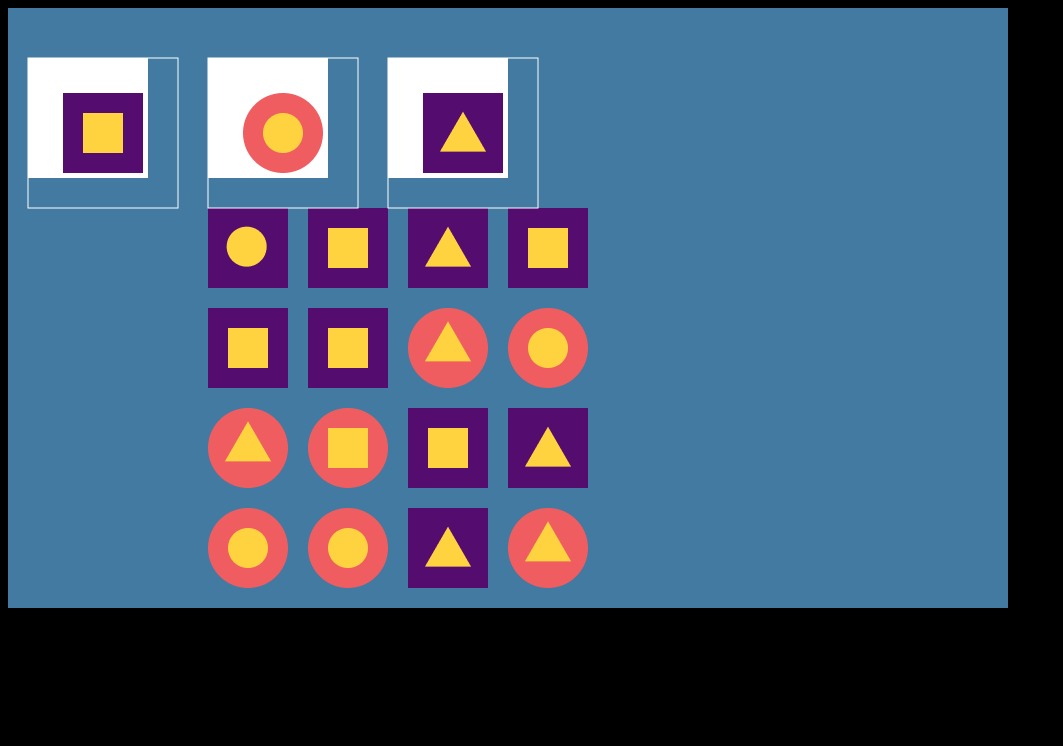
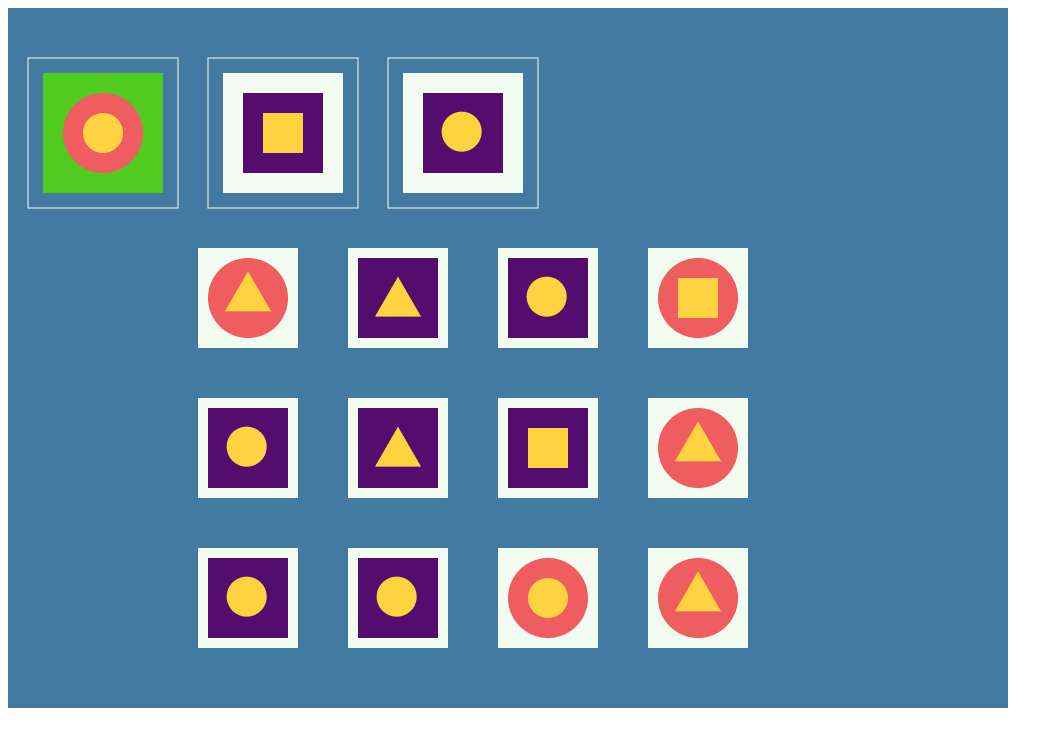
Before and after one commit to shanon-richet/phaser, a website: page index.html in a window 1280 px wide. Shown: the whole page, without its empty margins (0-1063 px from the left). Drawn offline with Linux system fonts and the light colour scheme.

Commit message:
add background to grid

```diff
--- a/script.js
+++ b/script.js
@@ -2,17 +2,13 @@ const main = document.querySelector('main')
 const grid = document.querySelector('.grid')
 const sequence = document.querySelector('.sequence')
 
-var game = new Phaser.Game(1000, 600, Phaser.CANVAS,
+var game = new Phaser.Game(1000, 700, Phaser.CANVAS,
     'phaser', {
         create: create,
         preload: preload,
         render: render,
         update: update
     })
-
-var background
-var form_1, form_2, form_3
-var selector_1, selector_2, selector_3
 
 function preload() {
     game.stage.backgroundColor = "#427AA1"
@@ -22,6 +18,25 @@ function preload() {
     }
 }
 function create() {
+        bg_selector = game.add.bitmapData(0, 0)
+        bg_selector.rect(35, 65, 120, 120, '#51CB20')
+        bg_selector_2 = game.add.bitmapData(500, 500)
+        bg_selector_2.rect(215, 65, 120, 120, '#F3FCF0')
+        bg_selector_3 = game.add.bitmapData(800, 800)
+        bg_selector_3.rect(395, 65, 120, 120, '#F3FCF0')
+
+        bg_selector.addToWorld()
+        bg_selector_2.addToWorld()
+        bg_selector_3.addToWorld()
+
+        bg_rect = game.add.bitmapData(200, 200)
+        bg_rect.rect(20, 20, 100, 100, '#F3FCF0')
+
+        var background_grid = game.add.group()
+        background_grid.createMultiple(4, [bg_rect], [0, 1, 2], true)
+        background_grid.align(4, 4, 150, 150)
+        background_grid.x = 170
+        background_grid.y = 220
         game.physics.startSystem(Phaser.Physics.ARCADE)
         var form_grid = game.add.group()
 
@@ -34,40 +49,30 @@ function create() {
             `forme${game.rnd.integerInRange(1, 6)}`, `forme${game.rnd.integerInRange(1, 6)}`,
             `forme${game.rnd.integerInRange(1, 6)}`, `forme${game.rnd.integerInRange(1, 6)}`,
             `forme${game.rnd.integerInRange(1, 6)}`, `forme${game.rnd.integerInRange(1, 6)}`], [0], true);
-        form_grid.align(4, 4, 100, 100)
-        form_grid.x = 200;
-        form_grid.y = 200;
+        form_grid.align(4, 4, 150, 150)
+        form_grid.x = 200
+        form_grid.y = 250
 
         selector_1 = new Phaser.Rectangle(20, 50, 150, 150)
         selector_2 = new Phaser.Rectangle(200, 50, 150, 150)
         selector_3 = new Phaser.Rectangle(380, 50, 150, 150)
-
-        map = game.add.bitmapData(0, 0)
-        map.rect(20, 50, 120, 120, '#fff')
-        map_2 = game.add.bitmapData(500, 500)
-        map_2.rect(200, 50, 120, 120, '#fff')
-        map_3 = game.add.bitmapData(800, 800)
-        map_3.rect(380, 50, 120, 120, '#fff')
-        map.addToWorld()
-        map_2.addToWorld()
-        map_3.addToWorld()
 
         form_1 = game.add.sprite(0, 0, `forme${game.rnd.integerInRange(1, 6)}`)
         form_2 = game.add.sprite(100, 0, `forme${game.rnd.integerInRange(1, 6)}`)
         form_3 = game.add.sprite(200, 0, `forme${game.rnd.integerInRange(1, 6)}`)
 
         form_1.alignIn(selector_1, Phaser.CENTER)
+
         form_2.alignIn(selector_2, Phaser.CENTER)
         form_3.alignIn(selector_3, Phaser.CENTER)
         game.physics.arcade.enable(form_1)
-    }
-    function render() {
-        game.debug.rectangle(selector_1, '#ffffff', false)
-        game.debug.rectangle(selector_2, '#ffffff', false)
-        game.debug.rectangle(selector_3, '#ffffff', false)
-        //game.debug.geom(selector_1, '#fffff')
-    }
+}
+function render() {
+    game.debug.rectangle(selector_1, '#F3FCF0', false)
+    game.debug.rectangle(selector_2, '#F3FCF0', false)
+    game.debug.rectangle(selector_3, '#F3FCF0', false)
+    //game.debug.geom(background_rect, '#fffff')
+}
 
     function update() {
-        game.world.bringToTop(form_1)
     }
--- a/style.css
+++ b/style.css
@@ -1,15 +1,2 @@
 body {
-    background-color: black;
 }
-.sequence {
-    width: 300px;
-    height: 100px;
-    position: absolute;
-    display: flex;
-    margin-left: 50px;
-}
-.background_sequence {
-    background-color: white;
-    width: 50px;
-    height: 50px;
-}
```
Also changed, not shown: readme.md.
